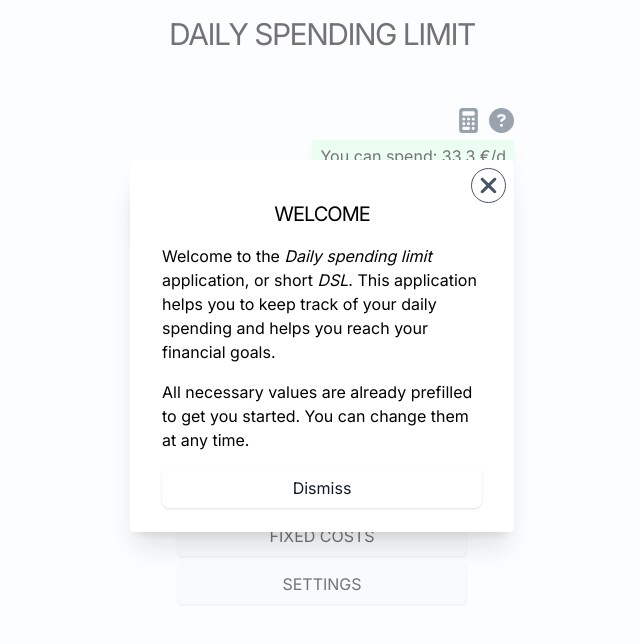
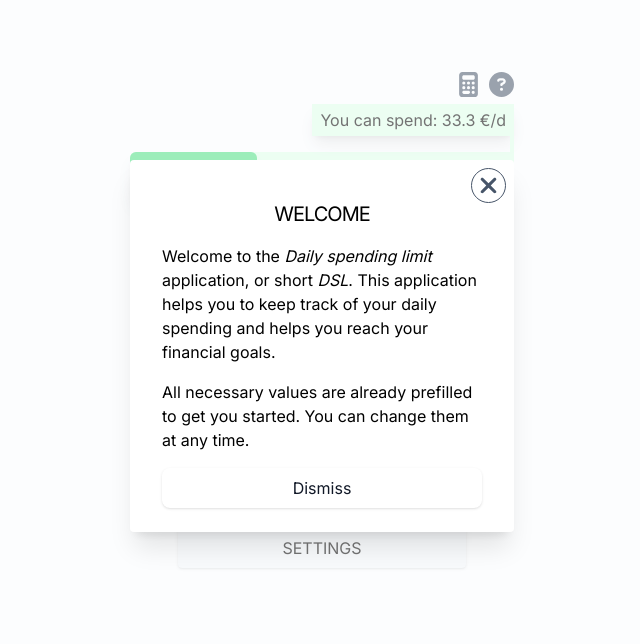
Before and after one commit to WendtOle/daily-spending-limit, a Next.js app: page / in a window 1280 px wide. Shown: the top 644 px of the page, without its empty margins (318-958 px from the left). Built offline with nearby package versions, Linux system fonts and the light colour scheme.

Commit message:
Remove header

```diff
--- a/app/page.tsx
+++ b/app/page.tsx
@@ -27,10 +27,7 @@ export default function Home() {
   };
 
   return (
-    <main className="flex flex-col justify-start items-center relative">
-      <h1 className="text-3xl text-center uppercase tracking-tighter py-4">
-        Daily spending limit
-      </h1>
+    <main className="flex flex-col justify-start items-center relative mt-8">
       <Gallery entries={Object.values(chartEntries)} defaultSelectedIndex={1} />
 
       <div className="flex flex-col justify-center mt-8 space-y-2">
```
